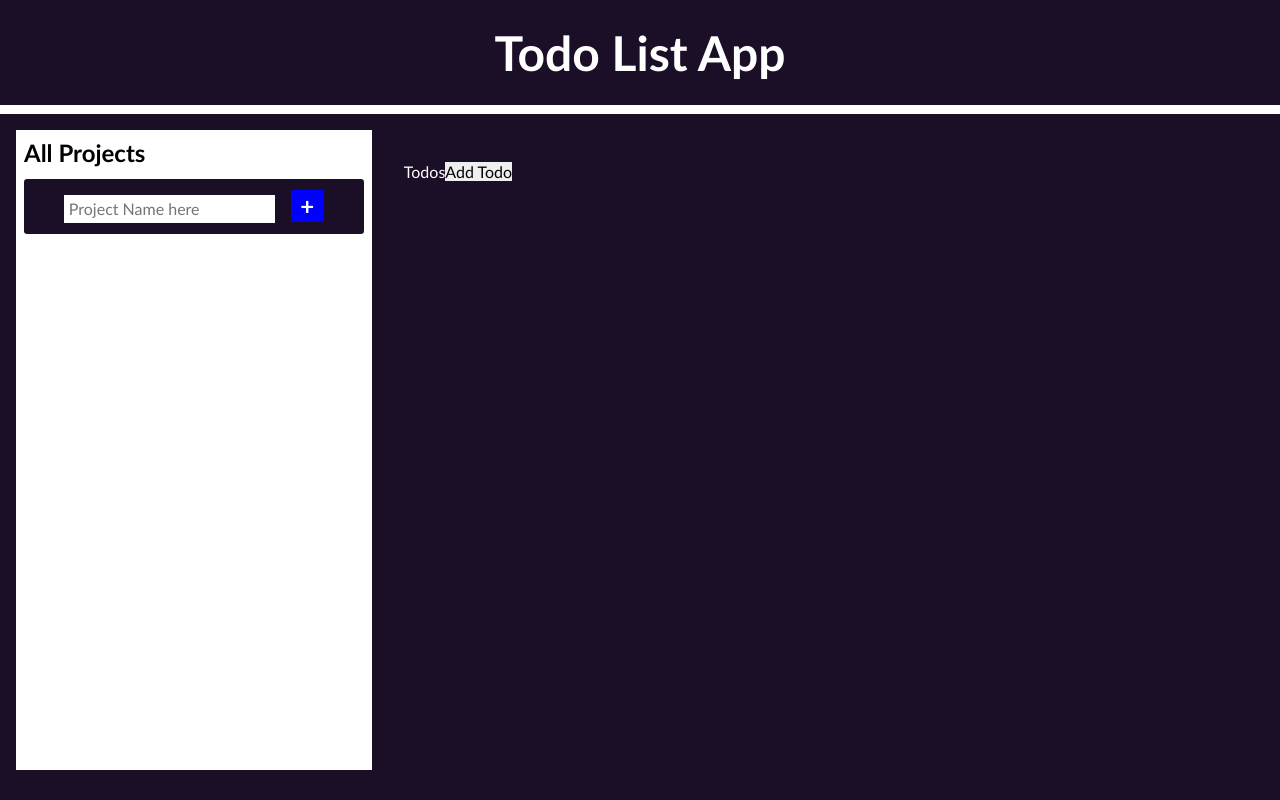
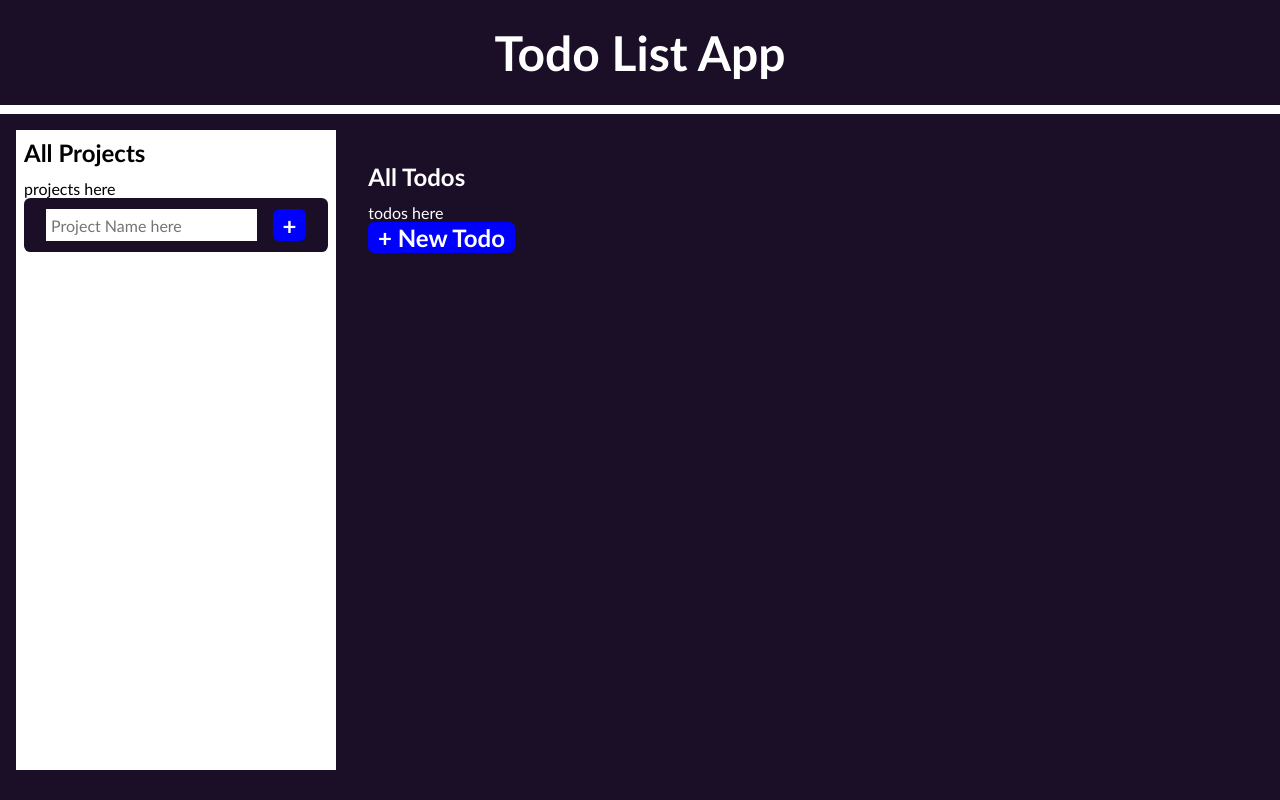
Before and after one commit to teekaytech/Todo-List, a website built with webpack: page dist/index.html in a window 1280 px wide. Built offline with nearby package versions, Linux system fonts and the light colour scheme.

Commit message:
Add style rules to todos section

```diff
--- a/src/assets/styles.scss
+++ b/src/assets/styles.scss
@@ -1,6 +1,25 @@
 $bg: rgb(27, 14, 39);
 $main: #fff;
 $primary: rgb(0, 0, 255);
+
+@mixin mini-headers {
+  font-weight: bolder;
+  font-size: x-large;
+  padding-bottom: 0.5em;
+}
+
+@mixin add-buttons {
+  color: $main;
+  font-weight: bolder;
+  font-size: x-large;
+  background-color: $primary;
+  padding: 0.05em 0.4em;
+  border-radius: 0.25em;
+
+  &:hover {
+    cursor: pointer;
+  }
+}
 
 *,
 *::before,
@@ -34,47 +53,46 @@ body {
   .projects {
     text-align: left;
     color: black;
-    width: 30%;
+    width: 27%;
     min-height: 80vh;
     padding: 0.5em;
     background-color: $main;
 
     .p-header {
-      font-weight: bolder;
-      font-size: x-large;
-      padding-bottom: 0.5em;
+      @include mini-headers();
     }
 
     .new-p {
-      text-align: center;
-      padding: 0.7em 0.3em;
+      display: flex;
+      padding: 0.7em;
+      justify-content: center;
       background-color: $bg;
-      border-radius: 0.2em;
+      border-radius: 0.4em;
 
       input[type="text"] {
-        padding: 0.3em;
+        padding: 0.4em 0.3em;
         margin-right: 1em;
       }
 
       .create-p {
-        color: $main;
-        font-weight: bolder;
-        font-size: x-large;
-        background-color: $primary;
-        padding: 0.05em 0.4em;
-
-        &:hover {
-          cursor: pointer;
-        }
+        @include add-buttons();
       }
     }
   }
 
   .todos {
     color: $main;
-    width: 70%;
+    width: 73%;
     margin: 2em;
     text-align: left;
+
+    .t-header {
+      @include mini-headers();
+    }
+
+    .new-todo {
+      @include add-buttons();
+    }
   }
 }
 
--- a/src/modules/dom.js
+++ b/src/modules/dom.js
@@ -4,8 +4,8 @@ const { tag, formTag, radioTag } = Elements;
 const container = document.getElementById('content');
 const title = tag('h1', 'Todo List App', 'header', 'header');
 const projects = tag('section', '', 'projects', 'projects');
-const todos = tag('section', 'Todos', 'todos', 'todos');
-const newTodo = tag('button', 'Add Todo', 'new-todo', 'new-todo');
+const todos = tag('section', '', 'todos', 'todos');
+const newTodo = tag('button', '+ New Todo', 'new-todo', 'new-todo');
 const close = tag('button', 'Close', 'close', 'close');
 
 const Dom = (() => {
@@ -63,8 +63,11 @@ const Dom = (() => {
     const nextContainer = tag('div', '', 'sub-container', 'sub-container');
 
     projects.appendChild(tag('p', 'All Projects', 'p-header', 'p-header'));
+    projects.appendChild(tag('div', 'projects here', 'p-list', 'p-list'));
     projects.appendChild(projectForm());
 
+    todos.appendChild(tag('p', 'All Todos', 't-header', 't-header'));
+    todos.appendChild(tag('div', 'todos here', 't-list', 't-list'));
     todos.appendChild(newTodo);
     todos.appendChild(todoForm());
 
```
